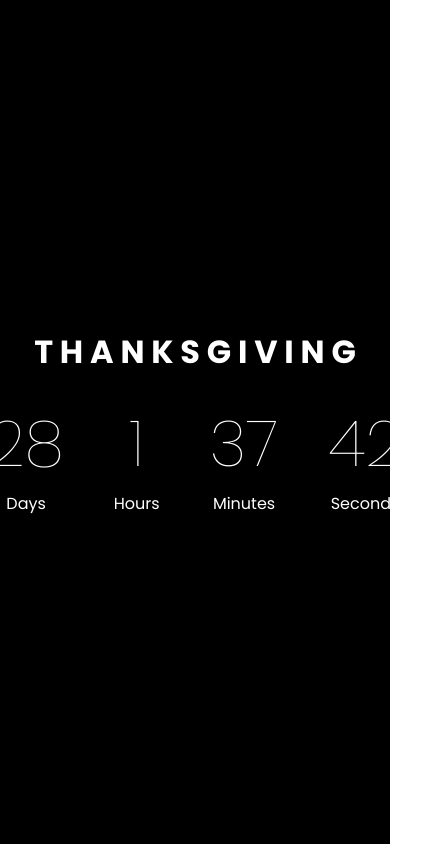
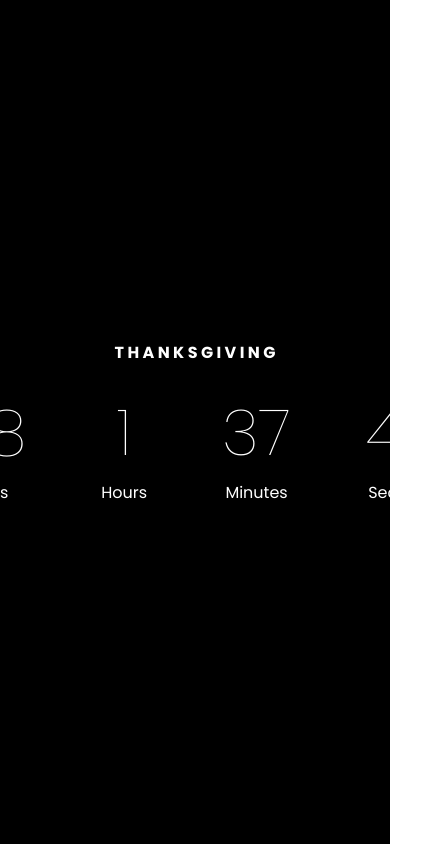
Before and after one commit to justincapulso/LJCEN_Thanksgiving_Countdown, a plain HTML site: page index.html in a window 390 px wide. Shown: the whole page, 439 px wide, since content can reach past the window. Drawn offline with Linux system fonts and the light colour scheme.

Commit message:
style.css

```diff
--- a/style.css
+++ b/style.css
@@ -45,14 +45,14 @@ h1{
 
     }
     h1{
-    font-size: 2rem;
-    font-weight: 700;
+    font-size: 1rem;
+    font-weight: 650;
     margin-bottom: 20px;
 }
 
 .timebox{
     display: flex;
-    gap: 50px;
+    gap: 75px;
 }
 
 .time{
```
